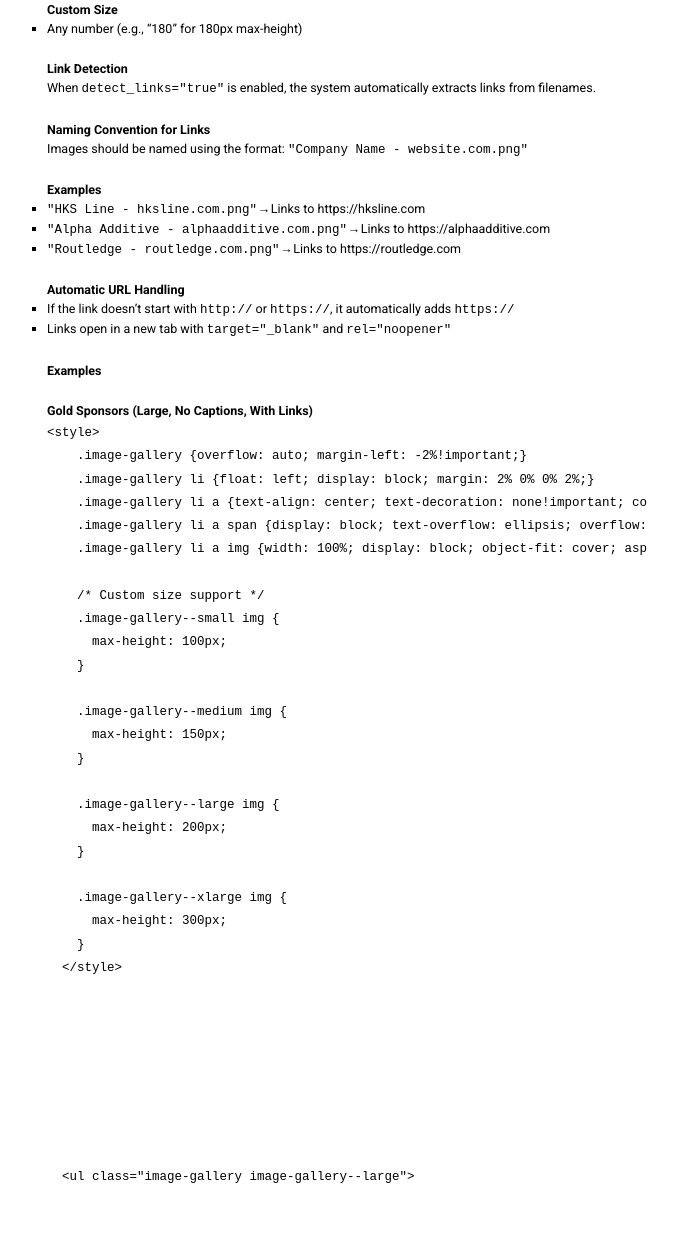
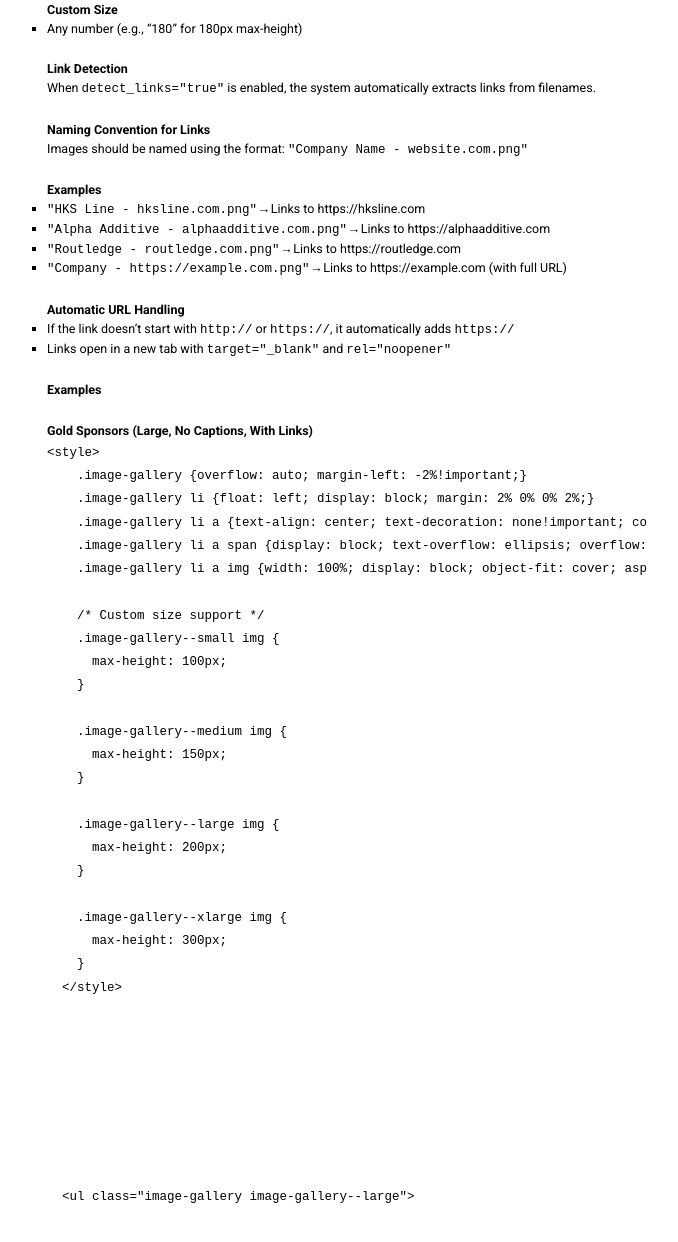
Before and after one commit to acadia2025/website, a Jekyll site: the page built from IMAGE_GALLERY_USAGE.md, in a window 1280 px wide and 1400 px high, scrolled down 7688 px. Shown: the top 1242 px of the window, without its empty margins (293-971 px from the left). Built offline with Jekyll 4.4.1, drawn with Linux system fonts in a browser that asks for light colours; our own code applies the rules of GitHub Pages for plain Markdown files; some of the changed text lies outside the part shown.

Commit message:
links for sponsors working

```diff
--- a/IMAGE_GALLERY_USAGE.md
+++ b/IMAGE_GALLERY_USAGE.md
@@ -41,6 +41,7 @@
 - `"HKS Line - hksline.com.png"` → Links to https://hksline.com
 - `"Alpha Additive - alphaadditive.com.png"` → Links to https://alphaadditive.com
 - `"Routledge - routledge.com.png"` → Links to https://routledge.com
+- `"Company - https://example.com.png"` → Links to https://example.com (with full URL)
 
 ### Automatic URL Handling
 - If the link doesn't start with `http://` or `https://`, it automatically adds `https://`
--- a/_includes/image-gallery.html
+++ b/_includes/image-gallery.html
@@ -55,10 +55,11 @@
 
             {% comment %} Check if the second part looks like a URL or domain {% endcomment %}
             {% if potential_link contains '.' or potential_link contains 'www' or potential_link contains 'http' %}
-              {% assign link_url = potential_link %}
               {% assign is_external_link = true %}
-              {% if link_url contains 'http' == false %}
-                {% assign link_url = 'https://' | append: link_url %}
+              {% if potential_link contains 'http://' or potential_link contains 'https://' %}
+                {% assign link_url = potential_link %}
+              {% else %}
+                {% assign link_url = 'https://' | append: potential_link %}
               {% endif %}
             {% endif %}
           {% endif %}
```
Also changed, not shown: assets/images/sponsors/gold/HKS Line - www.hksinc.com.png (renamed from assets/images/sponsors/gold/HKS Line - www.hks.com.png), assets/images/sponsors/silver/Alpha Additive - www.alphaadditive.com.png (renamed from assets/images/sponsors/silver/Alpha Additive.png).
